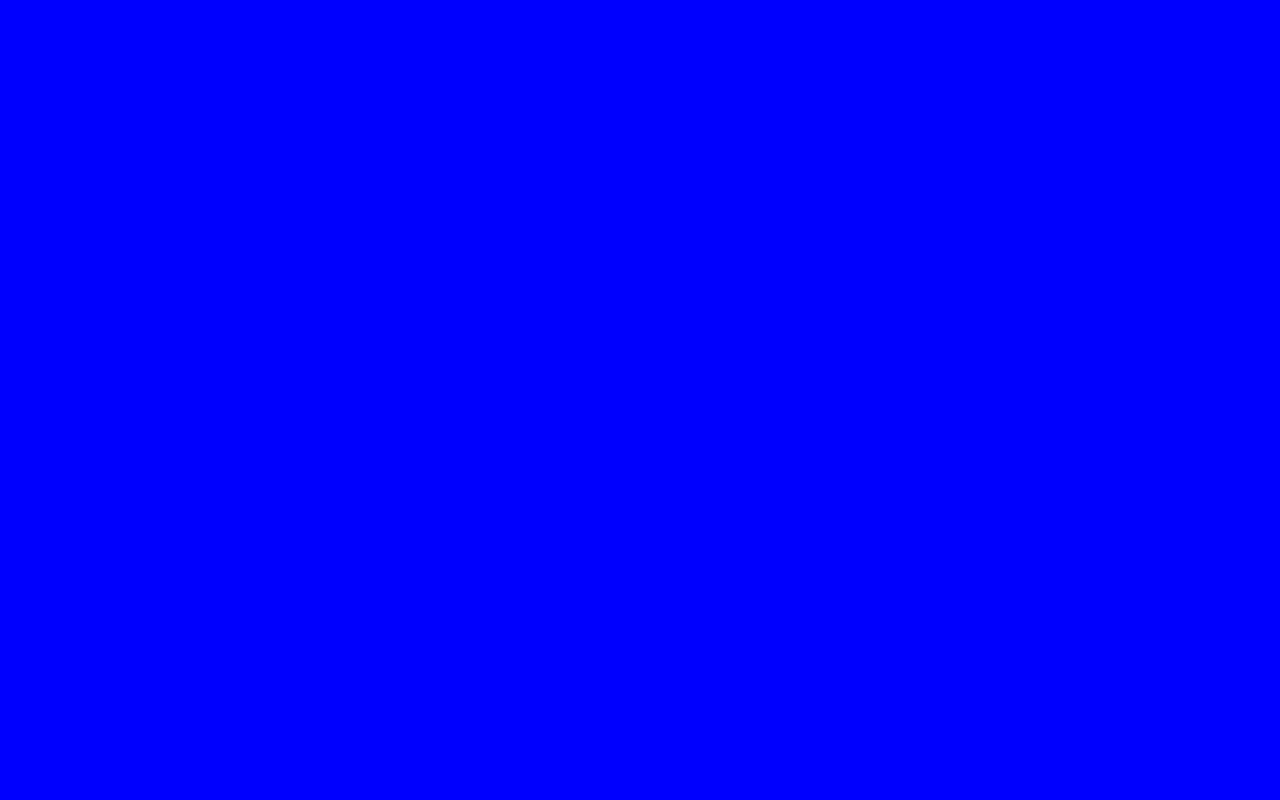
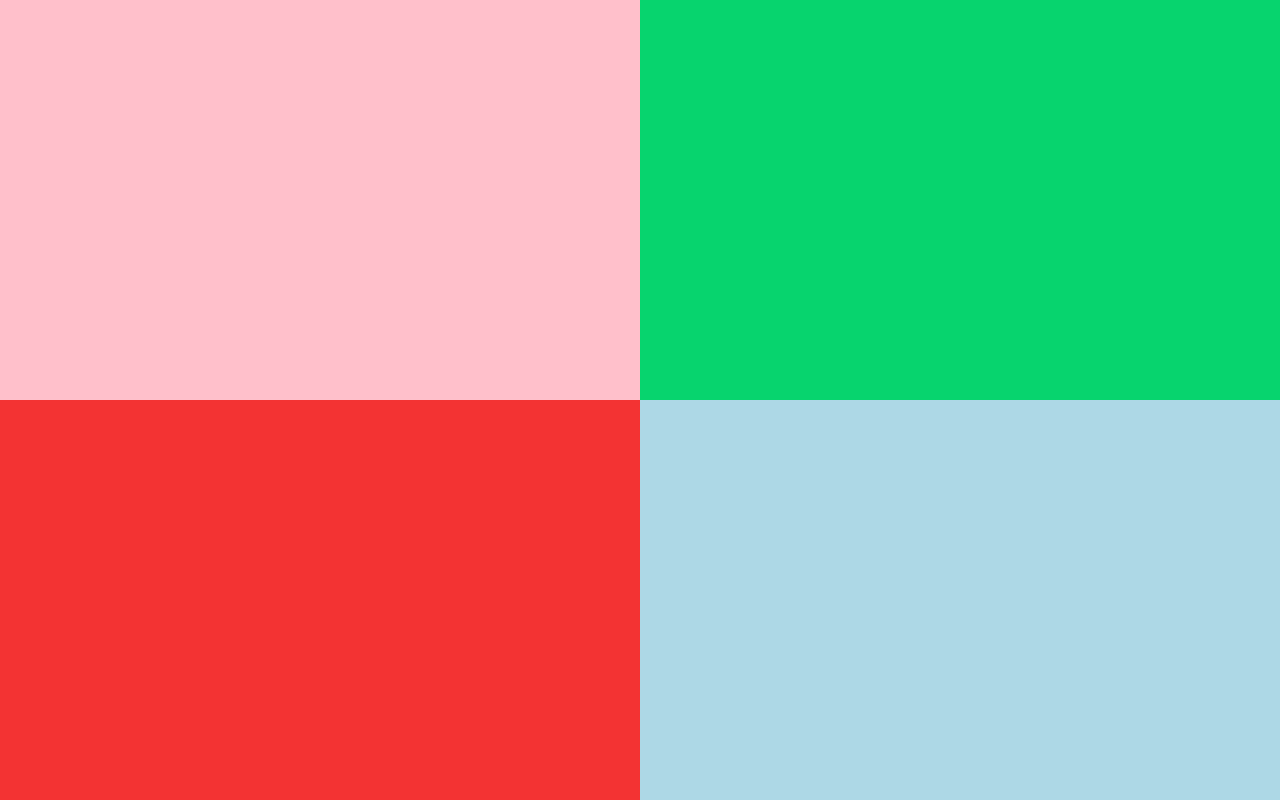
Before and after one commit to denzelb5/Tamagotchi, a website built with webpack: page src/index.html in a window 1280 px wide. Built offline with nearby package versions, Linux system fonts and the light colour scheme.

Commit message:
added grid layout with different background colors

```diff
--- a/src/styles/main.scss
+++ b/src/styles/main.scss
@@ -1,5 +1,38 @@
 @import "~bootstrap/scss/bootstrap";
+
+$quad-width: 50%;
+$quad-height: 400px;
 
 body {
     background-color: blue;
   }
+
+  #app {
+    display: flex;
+    flex-wrap: wrap;
+    justify-content: center;
+  }
+
+  #eat {
+    width: $quad-width;
+    background-color: pink;
+    height: $quad-height;
+  }
+
+  #play {
+    width: $quad-width;
+    height: $quad-height;
+    background-color: rgb(7, 212, 110);
+  }
+
+  #fight {
+    width: $quad-width;
+    height: $quad-height;
+    background-color: rgb(243, 51, 51);
+  }
+
+  #sleep {
+    width: $quad-width;
+    height: $quad-height;
+    background-color: lightblue;
+  }
```
